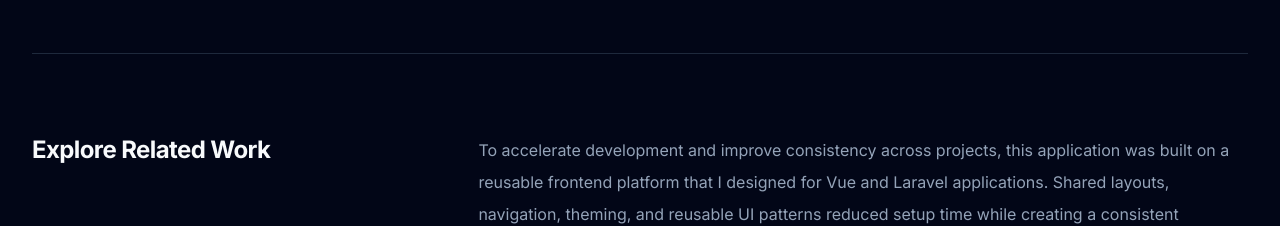
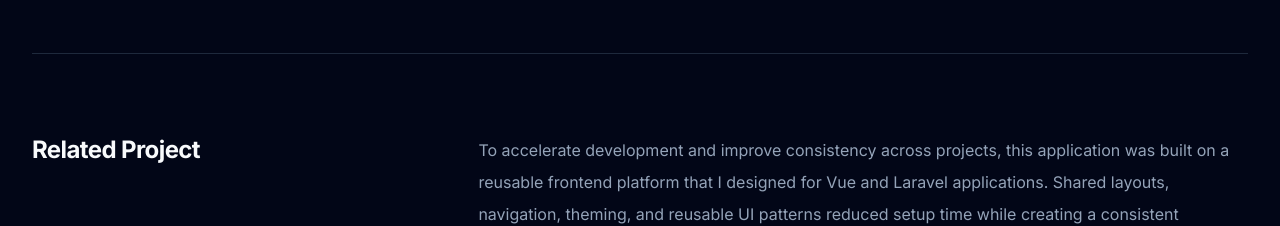
Before and after one commit to ashlee-seagle/developer-portfolio, a Vue app: page /projects/self-service-event-management-platform in a window 1280 px wide. Shown: the part 7640-7866 px from the top of the page. Built offline with nearby package versions, Linux system fonts and the light colour scheme.

Commit message:
making section titles consistent across case studies

```diff
--- a/src/pages/ReusableFrontendPlatformCaseStudy.vue
+++ b/src/pages/ReusableFrontendPlatformCaseStudy.vue
@@ -113,7 +113,7 @@
     <section class="space-y-8 border-b border-site-border/60 pb-16">
   <div class="max-w-3xl">
     <h2 class="text-2xl font-bold tracking-tight text-site-text">
-      Platform Highlights
+      Feature Highlights
     </h2>
 
     <p class="mt-4 text-lg leading-8 text-site-muted">
@@ -256,7 +256,7 @@
       </div>
     </CaseStudySection>
 
-    <CaseStudySection title="Related Case Study">
+    <CaseStudySection title="Related Project">
   <p>
     The reusable frontend platform served as the foundation for the
     Self-Service Event Management Platform. Explore the companion case
--- a/src/pages/SelfServiceEventCaseStudy.vue
+++ b/src/pages/SelfServiceEventCaseStudy.vue
@@ -348,7 +348,7 @@
 
   </div>
 </CaseStudySection>
-<CaseStudySection title="Explore Related Work">
+<CaseStudySection title="Related Project">
   <p>
     To accelerate development and improve consistency across projects, this
     application was built on a reusable frontend platform that I designed for
```
